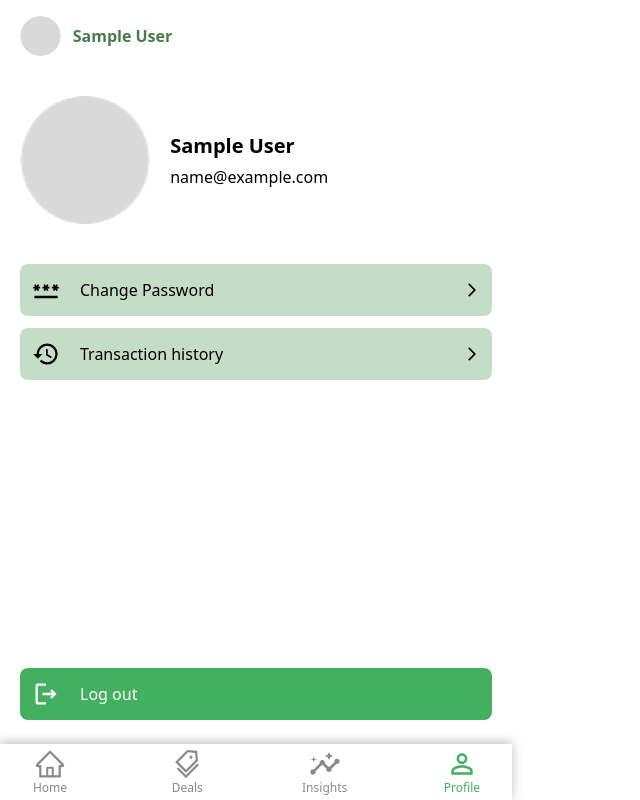
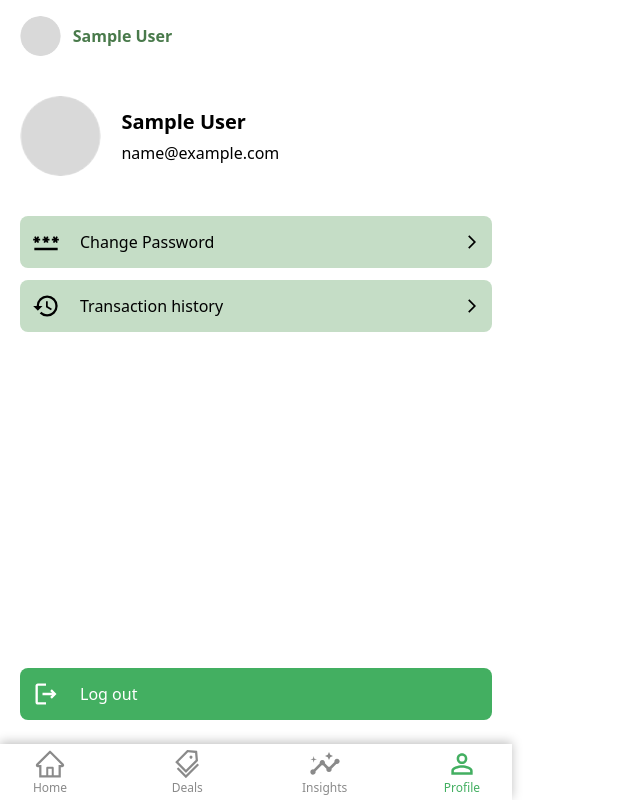
Before and after one commit to William2809/spendwise-frontend, a React (Vite) app: page /profile in a window 1280 px wide. Shown: the whole page, without its empty margins (0-640 px from the left). Built offline with nearby package versions, Linux system fonts and the light colour scheme; no server answers; sample sign-in values are in the browser's storage.

Commit message:
try to fix profile layout

```diff
--- a/src/index.css
+++ b/src/index.css
@@ -2,6 +2,13 @@
 @tailwind base;
 @tailwind components;
 @tailwind utilities;
+
+html,
+body {
+	height: 100%;
+	margin: 0;
+	padding: 0;
+}
 
 a {
 	-webkit-tap-highlight-color: transparent;
--- a/src/pages/Profile.tsx
+++ b/src/pages/Profile.tsx
@@ -24,7 +24,7 @@ function Profile() {
 	};
 
 	return (
-		<div className="px-5 pt-4 pb-[80px] max-w-lg h-screen flex flex-col">
+		<div className="px-5 pt-4 pb-[80px] max-w-lg h-screen flex flex-col overflow-auto">
 			<div className="flex justify-between items-center w-full">
 				<div className="flex items-center gap-3">
 					<img
@@ -41,7 +41,7 @@ function Profile() {
 			<div className="mt-10 flex items-center gap-5">
 				<img
 					src={user.picture ? `${user.picture}` : nullpng}
-					className="rounded-full h-32"
+					className="rounded-full h-20"
 					alt="User Profile"
 				/>
 				<div className="flex flex-col gap-1">
```
